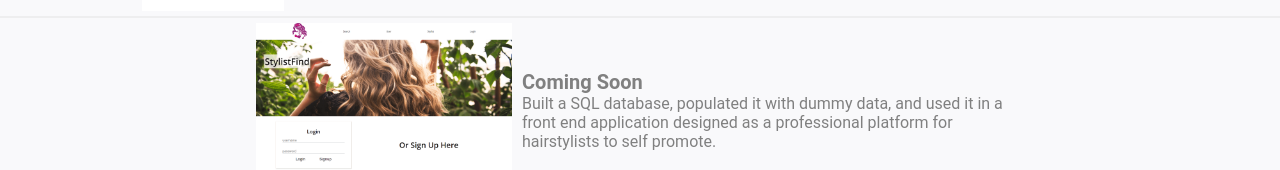
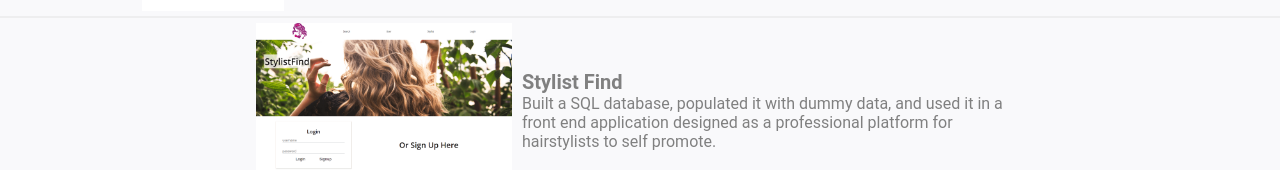
Before and after one commit to sandramkimball/sandramkimball, a React (Create React App) app in the folder portfolio/: page / in a window 1280 px wide. Shown: the part 1997-2167 px from the top of the page. Built offline with nearby package versions, Linux system fonts and the light colour scheme.

Commit message:
renamed headingfor stylistfind

```diff
--- a/portfolio/src/components/Banner_3.js
+++ b/portfolio/src/components/Banner_3.js
@@ -46,7 +46,7 @@
                     <a href='https://stylistfind.now.sh/' target="_blank">
                         <img src={stylist}/>
                         <div>
-                            <h2>Coming Soon</h2>
+                            <h2>Stylist Find</h2>
                             <p>Built a SQL database, populated it with dummy data, and used it in a front end application designed as a professional platform for hairstylists to self promote.</p>
                         </div>
                     </a>
```
